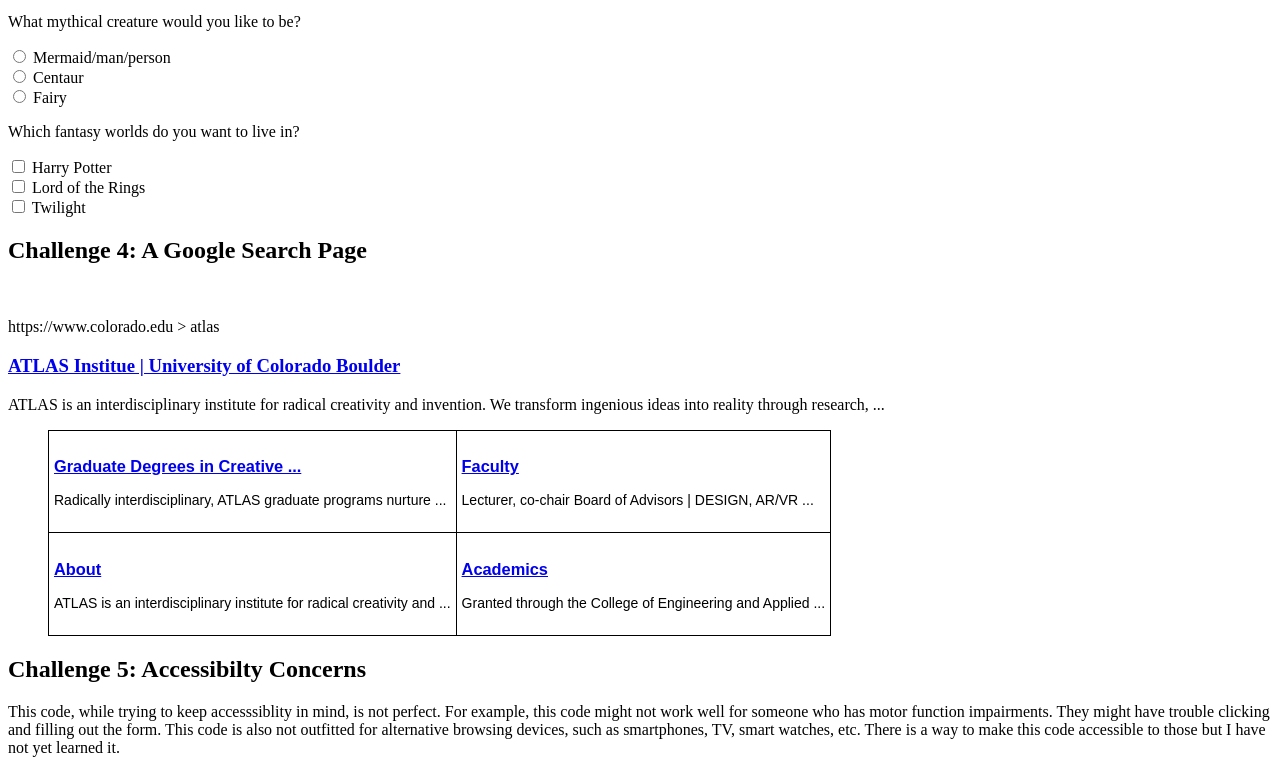
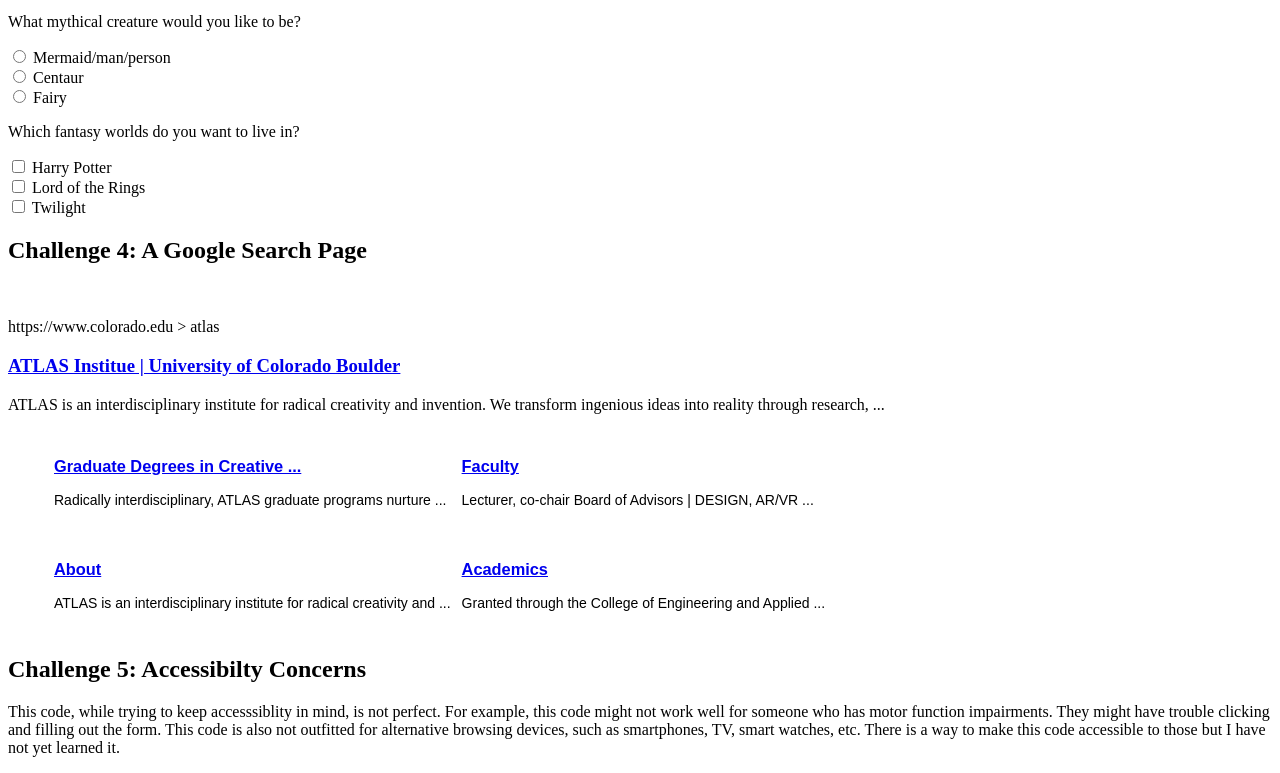
Before and after one commit to jennmeehan/jennmeehan.github.io, a plain HTML site: page assignment5.html in a window 1280 px wide. Shown: the part 744-1517 px from the top of the page. Drawn offline with Linux system fonts and the light colour scheme.

Commit message:
Update assignment5.html

```diff
--- a/assignment5.html
+++ b/assignment5.html
@@ -164,8 +164,9 @@
 
       <style type="text/css">
       .tg  {border-collapse:collapse;border-spacing:0;}
-      .tg td{font-family:Arial, sans-serif;font-size:14px;overflow:hidden;padding:10px 5px;word-break:normal;}
-      .tg .tg-73oq{text-align:left;vertical-align:top}
+      .tg td{border-color:white;border-style:solid;border-width:1px;font-family:Arial, sans-serif;font-size:14px;
+        overflow:hidden;padding:10px 5px;word-break:normal;}
+      .tg .tg-73oq{border-color:#FFFFFF;text-align:left;vertical-align:top}
       </style>
       <table style="margin-left: 40px" class="tg">
         <tbody>
```
